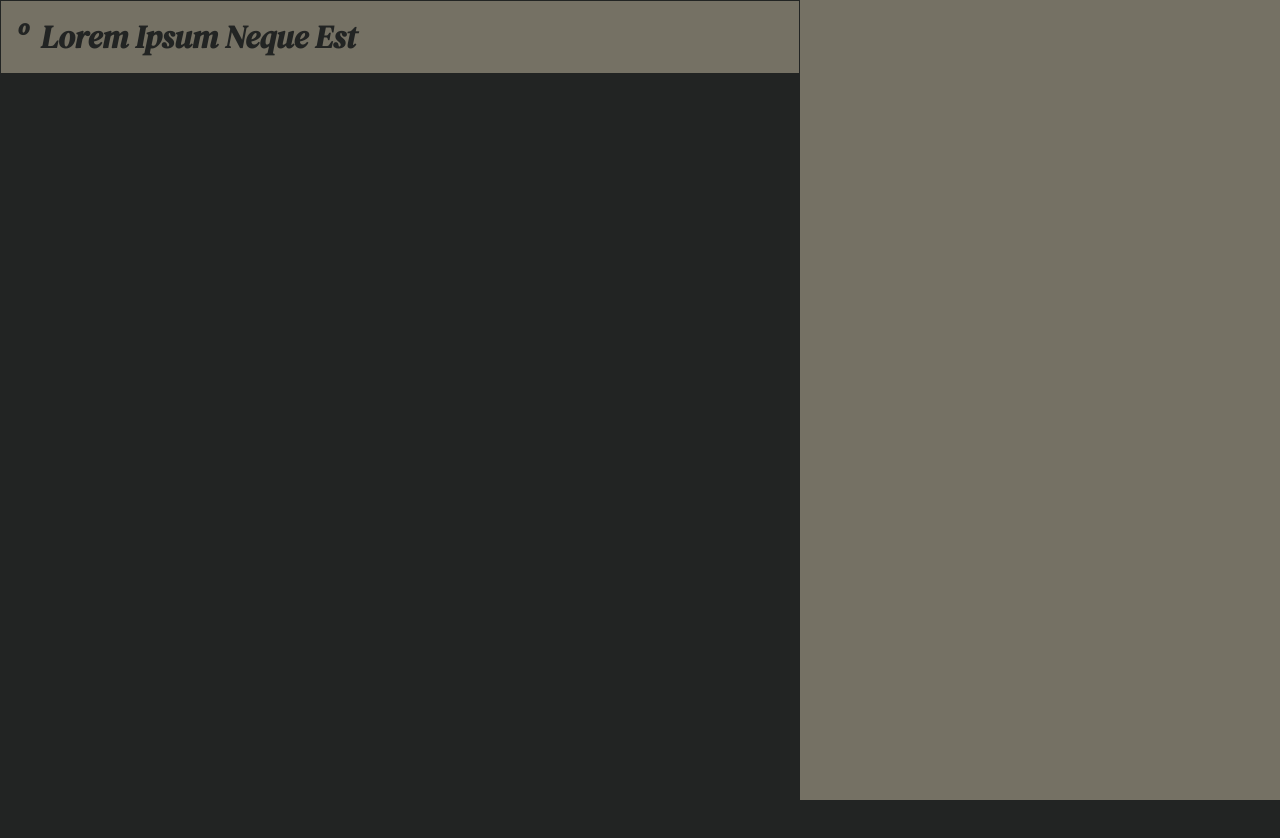
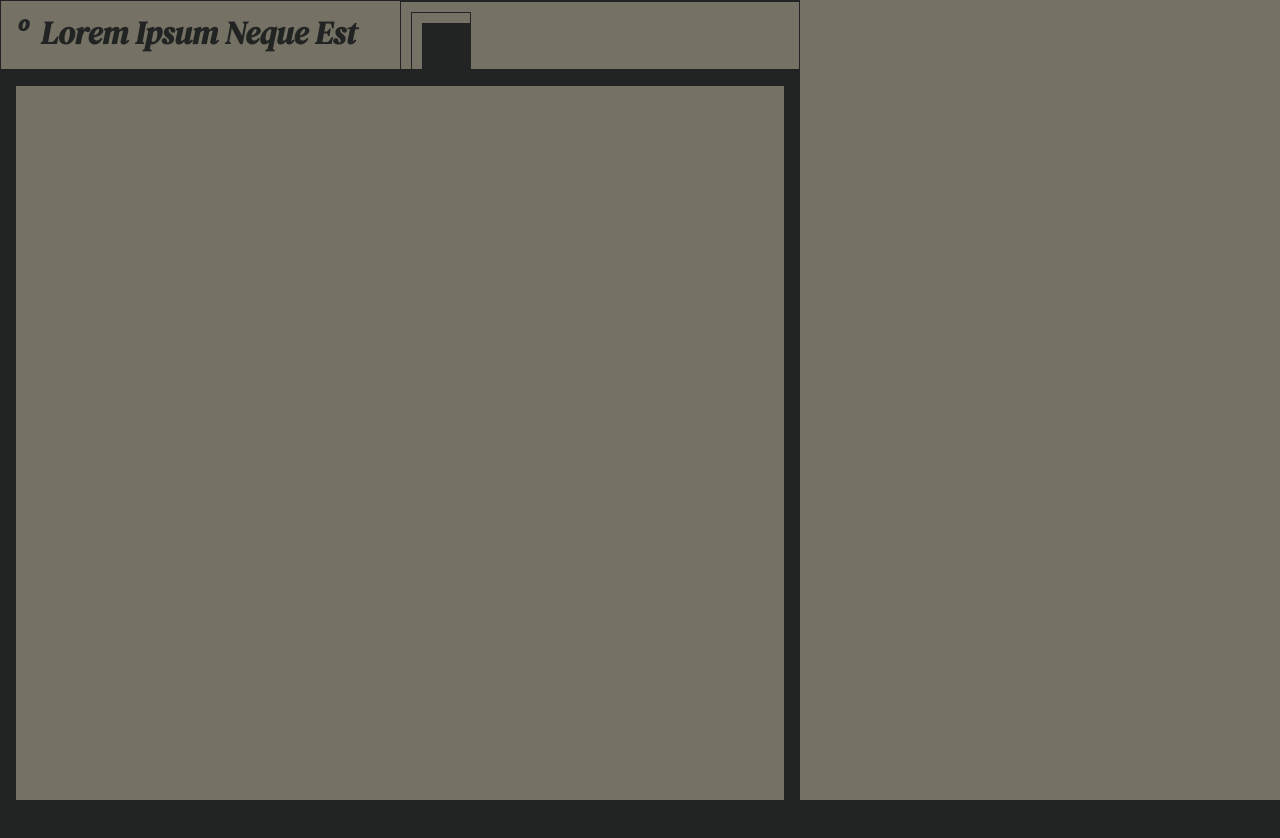
Before and after one commit to codepark-kr/KCA-CSG-API-Server, a React app in the folder src/main/frontend/: page / in a window 1280 px wide. Shown: the top 838 px of the page. Built offline with nearby package versions, Linux system fonts and the light colour scheme; a web font is replaced by a local one.

Commit message:
[ADD] Add new write-button

```diff
--- a/src/main/frontend/src/components/TestComponent.js
+++ b/src/main/frontend/src/components/TestComponent.js
@@ -1,12 +1,15 @@
-import React, { useState, useEffect } from 'react';
-import axios from 'axios';
+import React from 'react';
 
 const TestComponent=()=>{
     const outermostStyle={ width: '96%', marginLeft: '2%', height: '96%', marginTop: '2%',
         backgroundColor: 'var(--dusty-black)' }
+    const innerWrapper={ width: '100%', height: '96%', backgroundColor: 'var(--dusty-gray)' }
 
     return(
         <div style={ outermostStyle }>
+            <div style={ innerWrapper }>
+
+            </div>
         </div>
     );
 }
--- a/src/main/frontend/src/components/common/Header.js
+++ b/src/main/frontend/src/components/common/Header.js
@@ -1,17 +1,32 @@
 import React, { useState, useEffect } from "react";
+import '../../assets/styles/global.scss';
 import axios from 'axios';
 
 const Header=()=>{
-    const headerStyle={ fontFamily: 'DM Serif Display', color: 'var(--dusty-black)', fontSize: '2rem', padding: '14px',
-                        fontWeight: 'bold', borderBottom: '1px solid var(--dusty-black)', marginBottom: '20px', fontStyle: 'italic',
-                        border: '1px solid var(--dusty-black)' }
-    const outermostStyle={
-        backgroundColor: 'var(--dusty-gray)'
+    const headerWrapper={ fontWeight: 'bold', borderBottom: '1px solid var(--dusty-black)', height: '70px', fontStyle: 'italic',
+                          border: '1px solid var(--dusty-black)'}
+    const outermostWrapper={ backgroundColor: 'var(--dusty-gray)' }
+    const headerLogo={ marginTop: '10px',  fontFamily: 'DM Serif Display', color: 'var(--dusty-black)',
+                       fontSize: '2rem', width: 'fit-content', marginLeft: '14px', display: 'inline-block' }
+    const navbar={ height: '80px', width: '400px', right: '0%', position: 'absolute',
+        border: '1px solid var(--dusty-black)', display: 'inline-block' }
+    const writeButton={
+        // backgroundColor: 'var(--dusty-black)'
     }
 
     return(
-        <div style={ outermostStyle }>
-            <header style={ headerStyle } >º&nbsp;&nbsp;Lorem Ipsum Neque Est</header>
+        <div style={ outermostWrapper }>
+            <header style={ headerWrapper } >
+                <p style={ headerLogo }>º&nbsp;&nbsp;Lorem Ipsum Neque Est</p>
+                <div style={ navbar }>
+                    <div className="buttonsWrapper">
+                        <div style={ writeButton } className='writeButton'></div>
+                    </div>
+
+                </div>
+
+
+            </header>
         </div>
     );
 }
```
